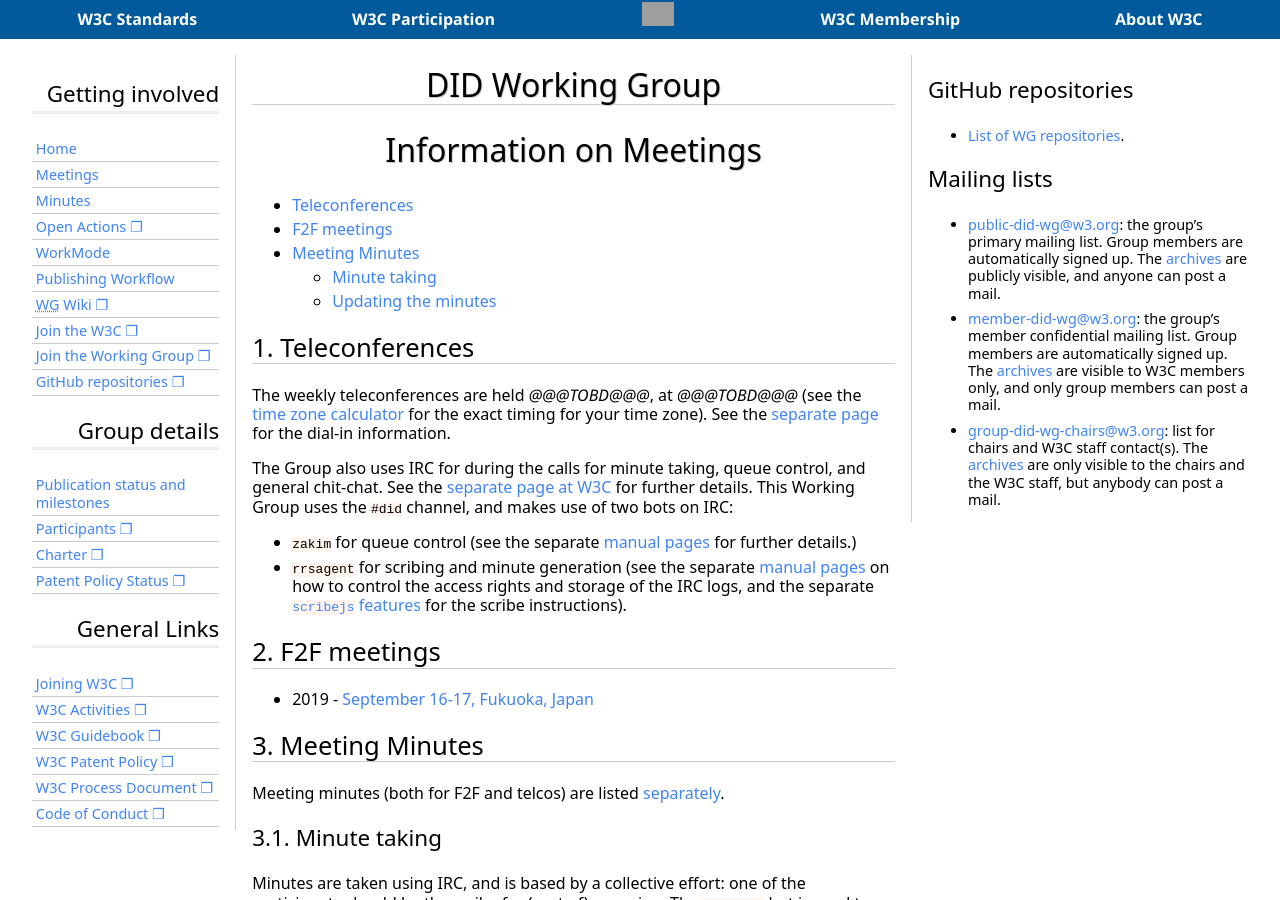
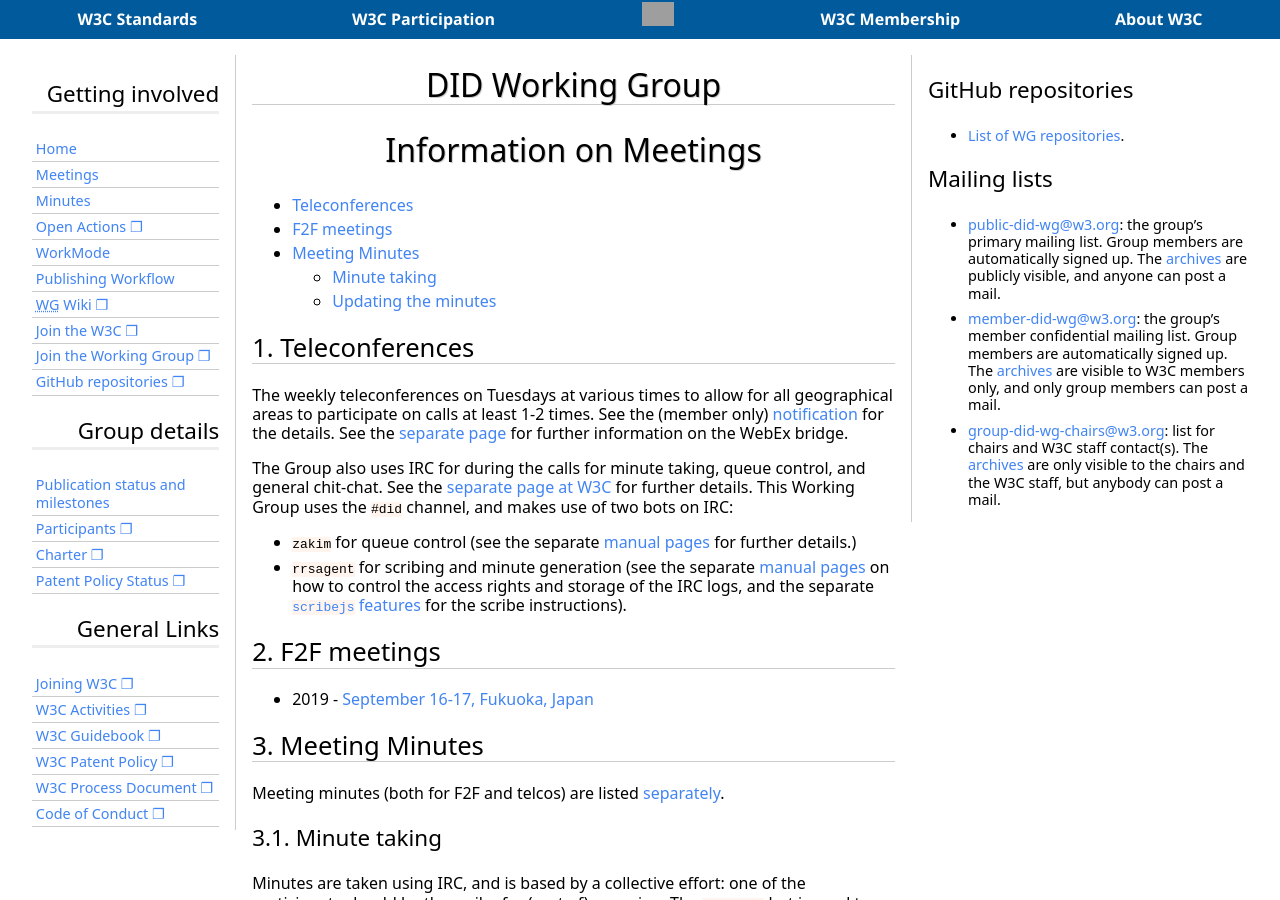
Before and after one commit to w3c/did-wg, a Jekyll site: the page built from Meetings/index.md, in a window 1280 px wide and 900 px high. Built offline with Jekyll 4.4.1, drawn with Linux system fonts in a browser that asks for light colours; some web fonts are replaced; our own code applies the rules of GitHub Pages for plain Markdown files; grey boxes are pictures that could not be loaded.

Commit message:
Added telco information

```diff
--- a/Meetings/index.md
+++ b/Meetings/index.md
@@ -11,7 +11,7 @@ layout: default
 ## Teleconferences
 
 
-The weekly teleconferences are held _@@@TOBD@@@_, at *@@@TOBD@@@* (see the [time zone calculator](https://tinyurl.com/@@@TOBD@@@) for the exact timing for your time zone). See the [separate page](./webex) for the dial-in information.
+The weekly teleconferences on Tuesdays at various times to allow for all geographical areas to participate on calls at least 1-2 times. See the (member only) [notification](https://lists.w3.org/Archives/Member/member-did-wg/2019Sep/0006.html) for the details. See the [separate page](./webex) for further information on the WebEx bridge.
 
 The Group also uses IRC for during the calls for minute taking, queue control, and general chit-chat. See the [separate page at W3C](https://www.w3.org/Project/IRC/) for further details. This Working Group uses the `#did` channel, and makes use of two bots on IRC:
 
```
Also changed, not shown: Meetings/webex.md (+1 -3 lines).
